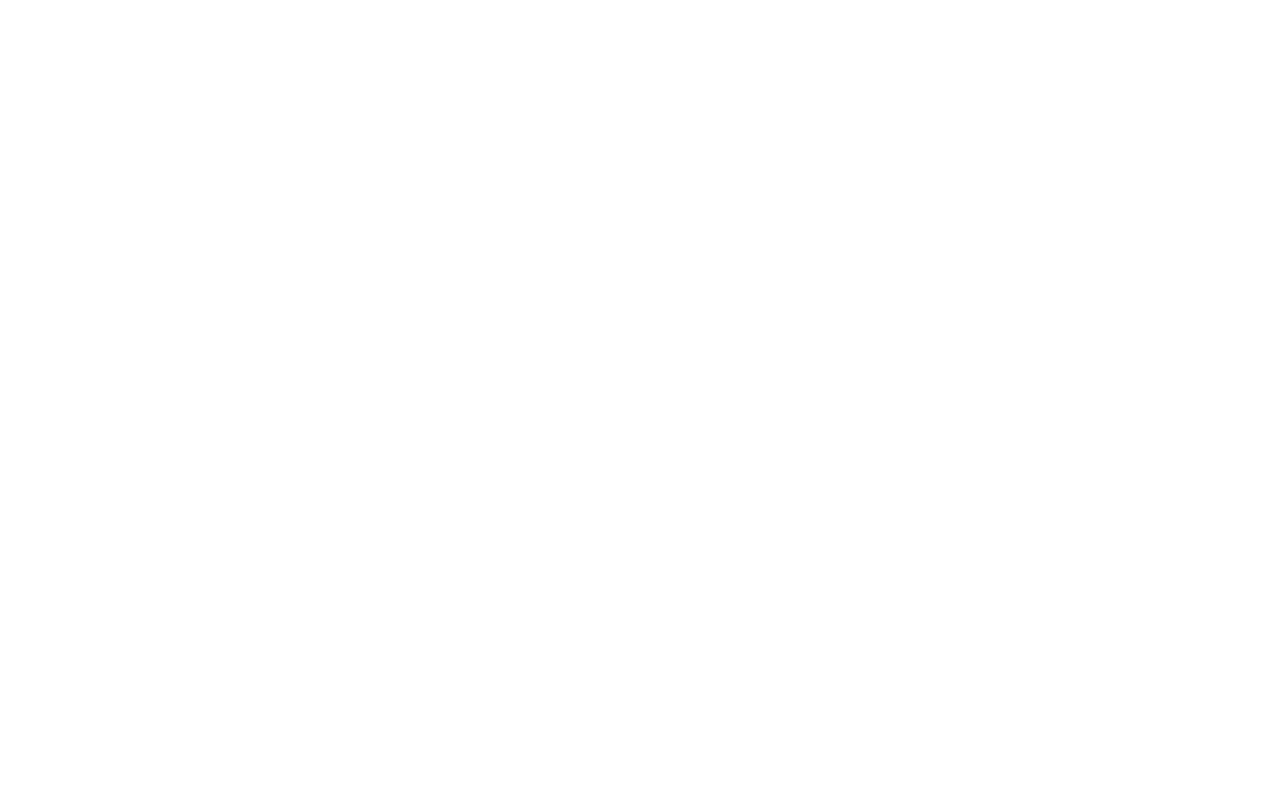
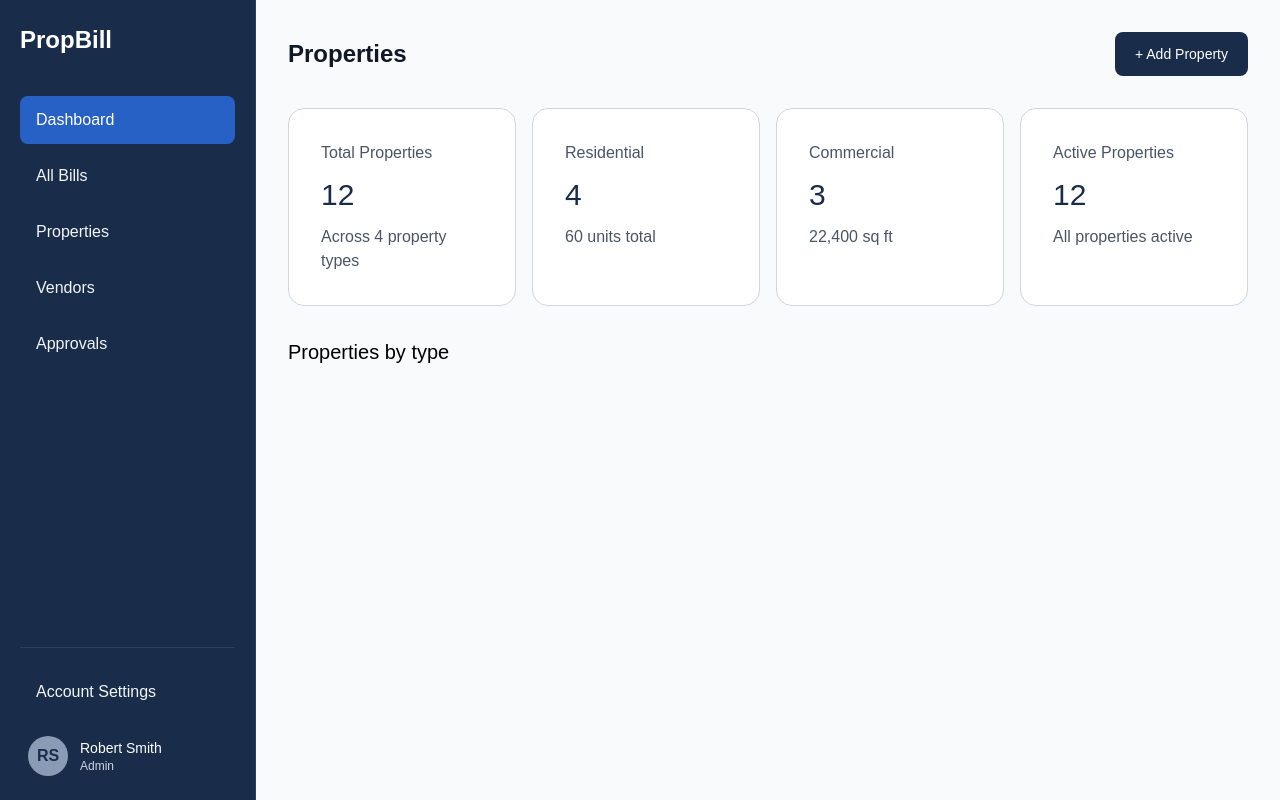
Before and after one commit to adrianc1/cohort-team-2026-mernace-to-society, a React (Vite) app in the folder frontend/: page /properties in a window 1280 px wide. Before the commit this address had no page. Built offline with nearby package versions, Linux system fonts and the light colour scheme.

Commit message:
DC-22 implementing properties page

```diff
--- a/frontend/src/App.jsx
+++ b/frontend/src/App.jsx
@@ -2,6 +2,7 @@
 import { BrowserRouter, Routes, Route } from "react-router-dom"
 import LandingPage from "./pages/LandingPage"
 import DashboardPage from "./pages/DashboardPage"
+import PropertiesPage from "./pages/PropertiesPage"
 
 function App() {
   return (
@@ -9,6 +10,7 @@
       <Routes>
         <Route path="/" element={<LandingPage />} />
         <Route path="/dashboard" element={<DashboardPage />} />
+        <Route path="/properties" element={<PropertiesPage />} />
       </Routes>
     </BrowserRouter>
   )
--- /dev/null
+++ b/frontend/src/pages/PropertiesPage.jsx
@@ -0,0 +1,53 @@
+
+import Sidebar from "../components/Sidebar"
+
+function PropertiesPage() {
+  return (
+    <div className="flex min-h-screen bg-gray-50">
+      <Sidebar />
+
+      <main className="min-w-0 flex-1 p-8">
+        <section className="flex flex-wrap items-center justify-between gap-4">
+          <div>
+            <h2 className="text-2xl font-bold text-gray-900">
+              Properties
+            </h2>
+          </div>
+
+          <div className="flex flex-wrap gap-3">
+            <button className="rounded-lg bg-[#192D4A] px-5 py-3 text-sm font-medium text-white hover:bg-blue-700">
+              + Add Property
+            </button>
+          </div>
+        </section>
+        <section className="mt-8 flex flex-row gap-4">
+          <div className="overflow-hidden rounded-2xl border border-gray-300 bg-white p-8 w-60">
+            <h4 className="text-gray-600" >Total Properties</h4>
+            <p className="text-[#192D4A] text-3xl pt-3 pb-3">12</p>
+            <p className="text-gray-600">Across 4 property types</p>
+          </div>
+          <div className="overflow-hidden rounded-2xl border border-gray-300 bg-white p-8 w-60">
+            <h4 className="text-gray-600">Residential</h4>
+            <p className="text-[#192D4A] text-3xl pt-3 pb-3">4</p>
+            <p className="text-gray-600">60 units total</p>
+          </div>
+          <div className="overflow-hidden rounded-2xl border border-gray-300 bg-white p-8 w-60">
+            <h4 className="text-gray-600">Commercial</h4>
+            <p className="text-[#192D4A] text-3xl pt-3 pb-3">3</p>
+            <p className="text-gray-600">22,400 sq ft</p>
+          </div>
+          <div className="overflow-hidden rounded-2xl border border-gray-300 bg-white p-8 w-60">
+            <h4 className="text-gray-600">Active Properties</h4>
+            <p className="text-[#192D4A] text-3xl pt-3 pb-3">12</p>
+            <p className="text-gray-600">All properties active</p>
+          </div>
+        </section>
+        <section className="mt-8">
+          <h3 className="text-xl">Properties by type</h3>
+        </section>
+      </main>
+    </div>
+  )
+}
+
+export default PropertiesPage
```
